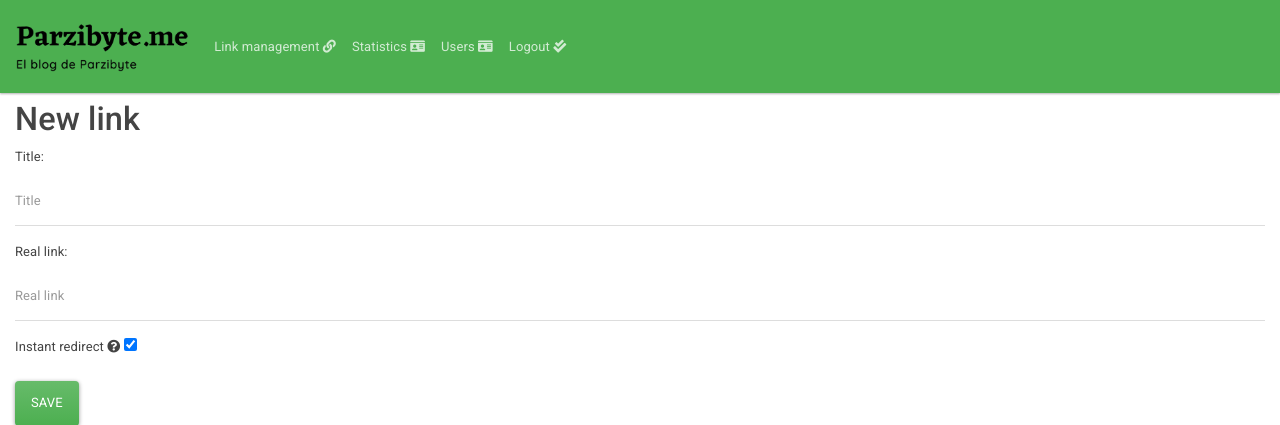
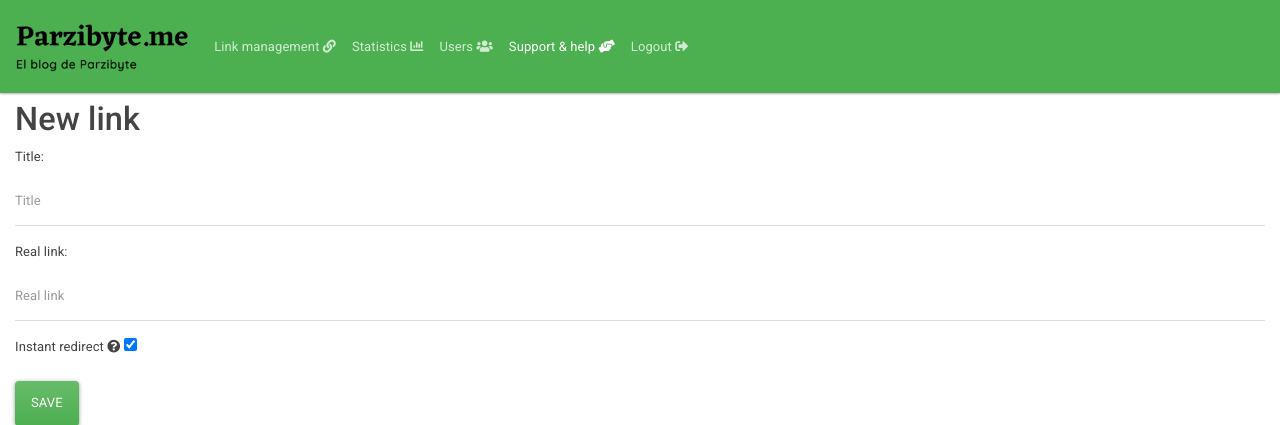
Before and after one commit to parzibyte/acortador-php, a PHP site: page /add_link.php in a window 1280 px wide. Shown: the top 425 px of the page. Run offline with PHP 8.4, Linux system fonts and the light colour scheme; the visitor is signed in with stand-in values (Sample User, id 1).

Commit message:
Cerrar sesión

```diff
--- a/Parzibyte/SessionController.php
+++ b/Parzibyte/SessionController.php
@@ -4,6 +4,11 @@ namespace Parzibyte;
 
 class SessionController
 {
+    public static function logout()
+    {
+        self::sessionStart();
+        session_destroy();
+    }
 
     public static function redirectIfNotLoggedIn()
     {
--- a/login.php
+++ b/login.php
@@ -23,6 +23,12 @@ include_once "header.php";
                     Please login
                 </div>
             <?php } ?>
+
+            <?php if (isset($_GET["logged-out"])) { ?>
+                <div class="alert alert-info">
+                    You've logged out. Come back soon :)
+                </div>
+            <?php } ?>
             <div class="form-group">
                 <button class="btn btn-success">Login</button>
             </div>
--- a/nav.php
+++ b/nav.php
@@ -40,14 +40,19 @@ También tengo canal de YouTube: https://www.youtube.com/channel/UCroP4BTWjfM0Ck
                 <a class="nav-link" href="link_management.php">Link management&nbsp;<i class="fa fa-link"></i></a>
             </li>
             <li class="nav-item">
-                <a class="nav-link" href="employees_rfid.php">Statistics&nbsp;<i class="fa fa-id-card"></i></a>
+                <a class="nav-link" href="statistics.php">Statistics&nbsp;<i class="fa fa-chart-bar"></i></a>
             </li>
             <li class="nav-item">
-                <a class="nav-link" href="employees_rfid.php">Users&nbsp;<i class="fa fa-id-card"></i></a>
+                <a class="nav-link" href="users.php">Users&nbsp;<i class="fa fa-users"></i></a>
+            </li>
+
+            <li class="nav-item active">
+                <a class="nav-link" href="//parzibyte.me/blog">Support & help&nbsp;<i class="fa fa-hands-helping"></i></a>
             </li>
             <li class="nav-item">
-                <a class="nav-link" href="attendance_register.php">Logout&nbsp;<i class="fa fa-check-double"></i></a>
+                <a class="nav-link" href="logout.php">Logout&nbsp;<i class="fa fa-sign-out-alt"></i></a>
             </li>
         </ul>
+
     </div>
 </nav>
```
Also changed, not shown: logout.php (added, +7 -0 lines).
